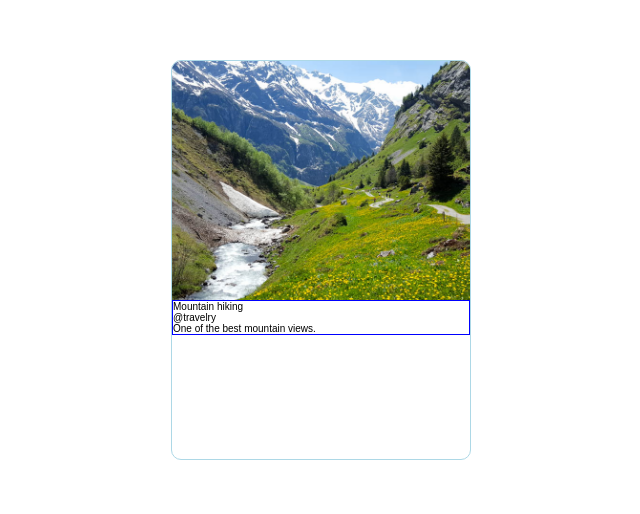
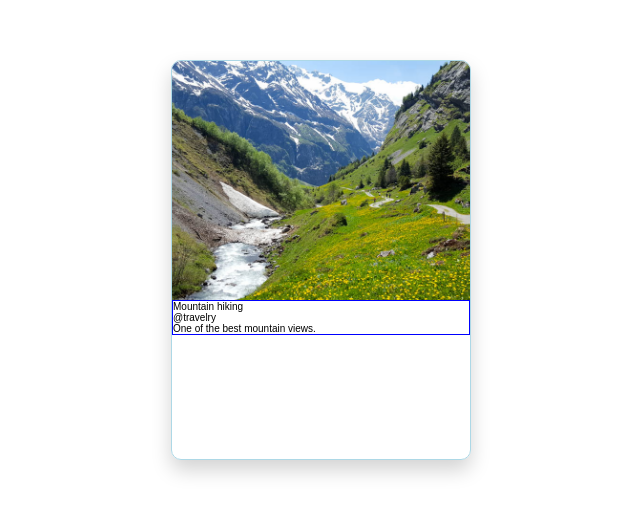
Before and after one commit to SereicikasTomas/angular-cards, an Angular app: page / in a window 1280 px wide. Shown: the part 140-654 px from the top of the page, without its empty margins (319-959 px from the left). Built offline with nearby package versions, Linux system fonts and the light colour scheme.

Commit message:
add shadow style

```diff
--- a/src/app/app.component.scss
+++ b/src/app/app.component.scss
@@ -6,7 +6,8 @@
   margin: auto;
   position: relative;
   overflow: hidden;
-  transition: transform 0.3s ease-in-out;
+  box-shadow: 0 1rem 2rem lightgray;
+  transition: transform 0.3s ease-in-out, box-shadow 0.3s ease-in-out;
 
   &__image {
     width: 100%;
@@ -22,6 +23,7 @@
 
   &:hover {
     transform: scale(1.1);
+    box-shadow: 0 2rem 4rem lightgray;
   }
 
   &:hover &__image {
```
